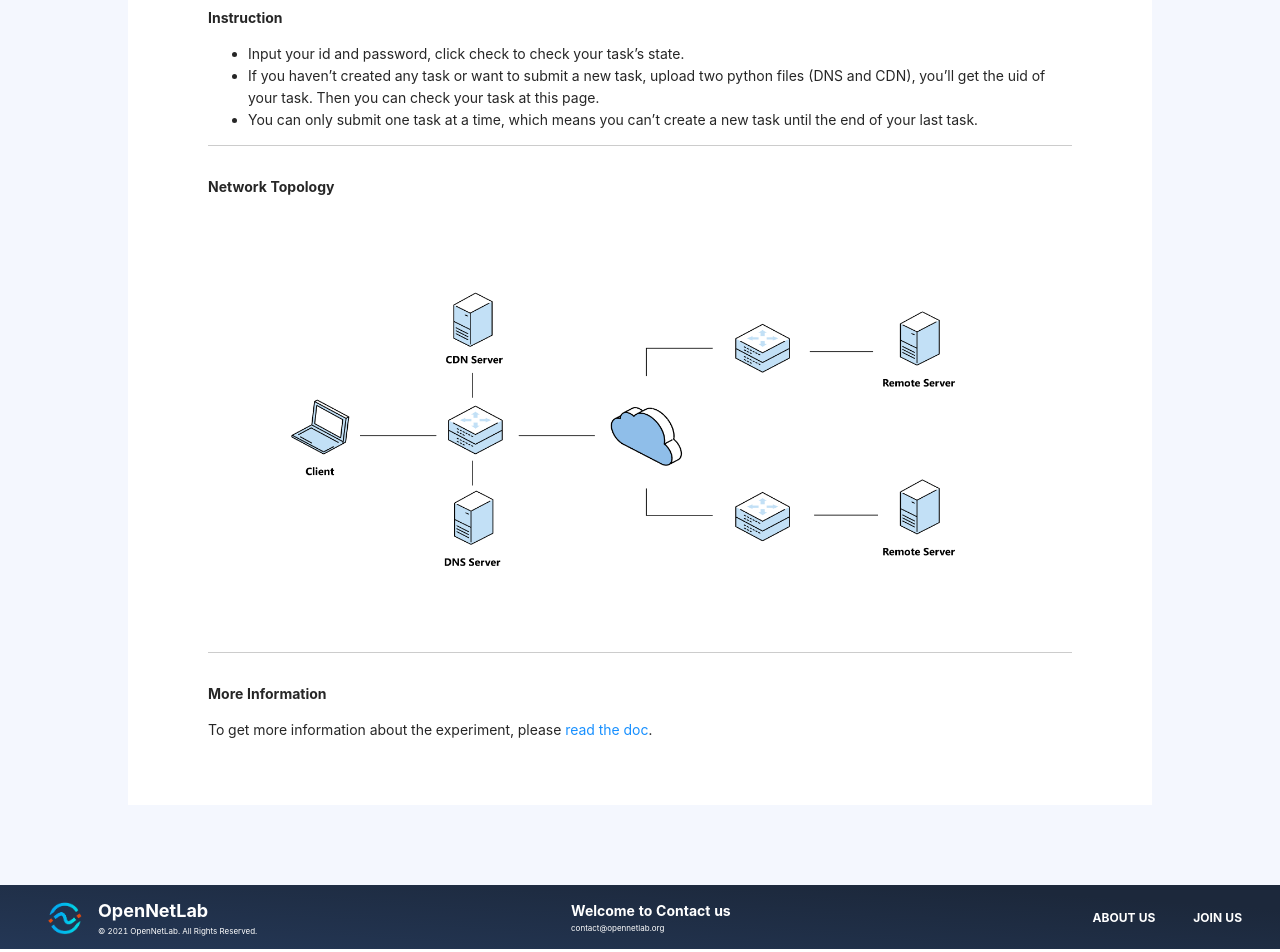
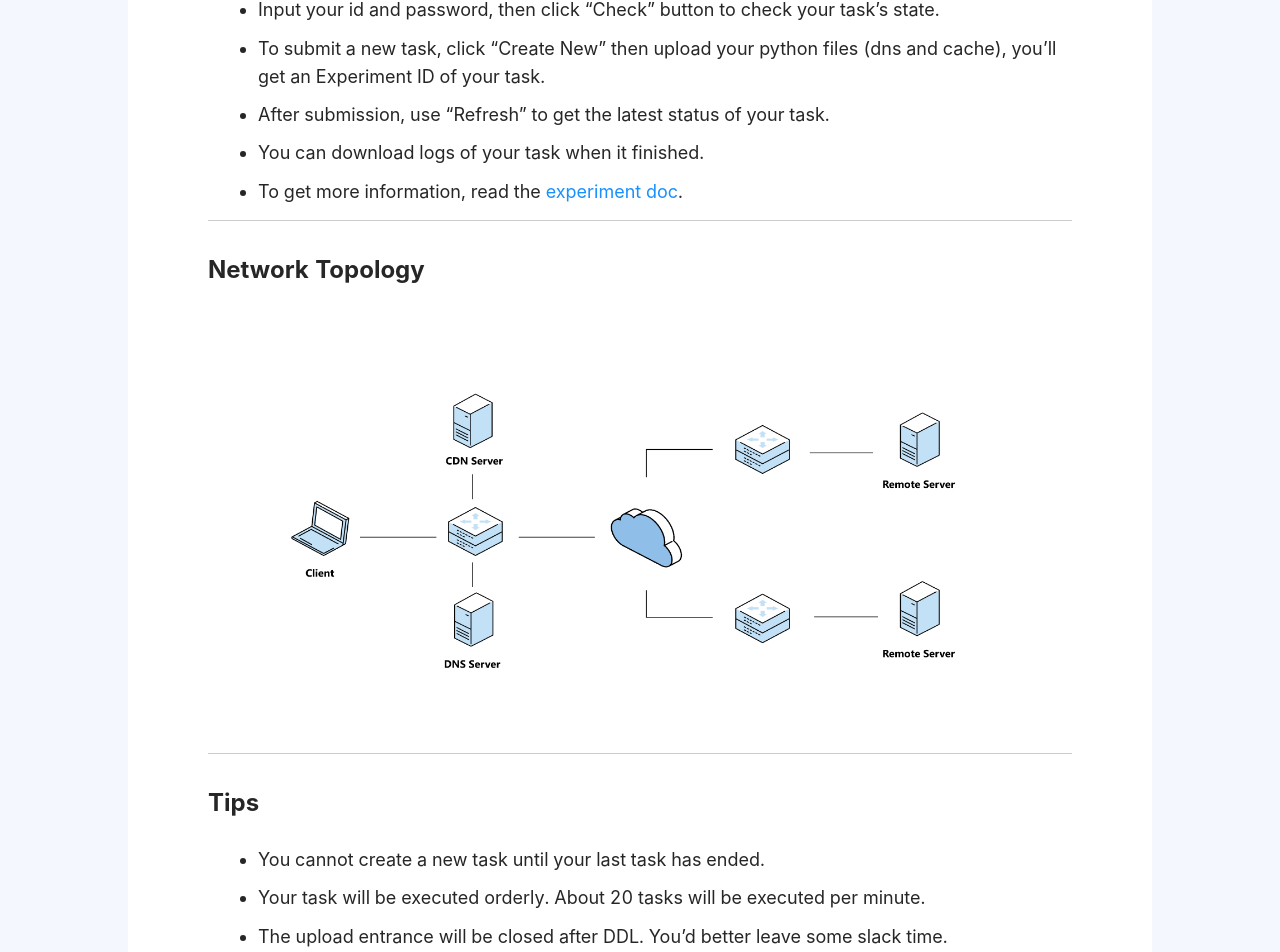
Before and after one commit to OpenNetLab/onl-horizon-edu, a React (Create React App) app in the folder web/: page / in a window 1280 px wide. Shown: the part 812-1764 px from the top of the page. Built offline with nearby package versions, Linux system fonts and the light colour scheme.

Commit message:
change info content

```diff
--- a/web/src/App.js
+++ b/web/src/App.js
@@ -206,8 +206,6 @@ function App() {
         <div className="content">
           <p className="title">CDN Experiment for NJU</p>
           <div className="line"></div>
-          <p className="description bold">Dashboard update schedule</p>
-          <p className="description">Effective May 2021, Microsoft Research Lab – Asia updates its dashboard the first week of every month.</p>
           <br />
           <div>
             <Spin spinning={loading}>
@@ -255,7 +253,7 @@ function App() {
                   <div className="download">
                     <div>
                       <p className="key">DNS Log</p>
-                      <p className="key">CDN Log</p>
+                      <p className="key">Cache Log</p>
                       <p className="key">Client Log</p>
                     </div>
                     <div className="bottom-container">
@@ -296,7 +294,7 @@ function App() {
                 <form id="fileForm">
                   <p className="description bold margin-top">DNS Upload*</p>
                   <input className="file-input" type="file" name="dns" />
-                  <p className="description bold margin-top">CDN Upload*</p>
+                  <p className="description bold margin-top">Cache Upload*</p>
                   <input className="file-input" type="file" name="cdn" />
                 </form>
                 <a className="check" onClick={handleSubmit}>Submit</a>
@@ -305,24 +303,43 @@ function App() {
           </div>
           <br />
           <br />
-          <p className="description bold">Instruction</p>
+          <p className="title-sub">Guide</p>
           <ul>
             <li>
-              Input your id and password, click check to check your task’s state.
+              Input your id and password, then click “Check” button to check your task’s state.
             </li>
             <li>
-              If you haven’t created any task or want to submit a new task, upload two python files (DNS and CDN), you’ll get the uid of your task. Then you can check your task at this page.
+              To submit a new task, click “Create New” then upload your python files (dns and cache), you’ll get an Experiment ID of your task.
             </li>
             <li>
-              You can only submit one task at a time, which means you can’t create a new task until the end of your last task.
+              After submission, use “Refresh” to get the latest status of your task.
+            </li>
+            <li>
+              You can download logs of your task when it finished.
+            </li>
+            <li>
+              To get more information, read the <a href="https://onledustroage.blob.core.windows.net/nju/intro.txt?sp=r&st=2021-05-12T13:29:29Z&se=2021-06-12T21:29:29Z&spr=https&sv=2020-02-10&sr=b&sig=k1GC2%2BURqkXaN7VxLnNNV0n5ubb%2FA16d9zF7%2Fod4zuM%3D" target="blank">experiment doc</a>.
             </li>
           </ul>
           <div className="line-gray"></div>
-          <p className="description bold">Network Topology</p>
+          <p className="title-sub">Network Topology</p>
           <img src={tacNote} className="tac" />
           <div className="line-gray"></div>
-          <p className="description bold">More Information</p>
-          <p className="description">To get more information about the experiment, please <a href="https://onledustroage.blob.core.windows.net/nju/intro.txt?sp=r&st=2021-05-12T13:29:29Z&se=2021-06-12T21:29:29Z&spr=https&sv=2020-02-10&sr=b&sig=k1GC2%2BURqkXaN7VxLnNNV0n5ubb%2FA16d9zF7%2Fod4zuM%3D" target="_blank">read the doc</a>.</p>
+          <p className="title-sub">Tips</p>
+          <ul>
+            <li>
+              You cannot create a new task until your last task has ended.
+            </li>
+            <li>
+              Your task will be executed orderly. About 20 tasks will be executed per minute.
+            </li>
+            <li>
+              The upload entrance will be closed after DDL. You’d better leave some slack time.
+            </li>
+            <li>
+              If your task has been waiting in line for a long time (over 30 minutes), or you meet with other problems, please contact your teaching assistant.
+            </li>
+          </ul>
         </div>
       </div>
       <Footer />
--- a/web/src/styles/home.css
+++ b/web/src/styles/home.css
@@ -7,6 +7,16 @@
 	background: #F4F7FE;
 	padding-top: 60px;
 	padding-bottom: 80px;
+}
+
+li {
+	margin: 10px;
+	font-size: 18px;
+}
+
+.title-sub {
+	font-size: 24px;
+	font-weight: bold;
 }
 
 .down {
```
